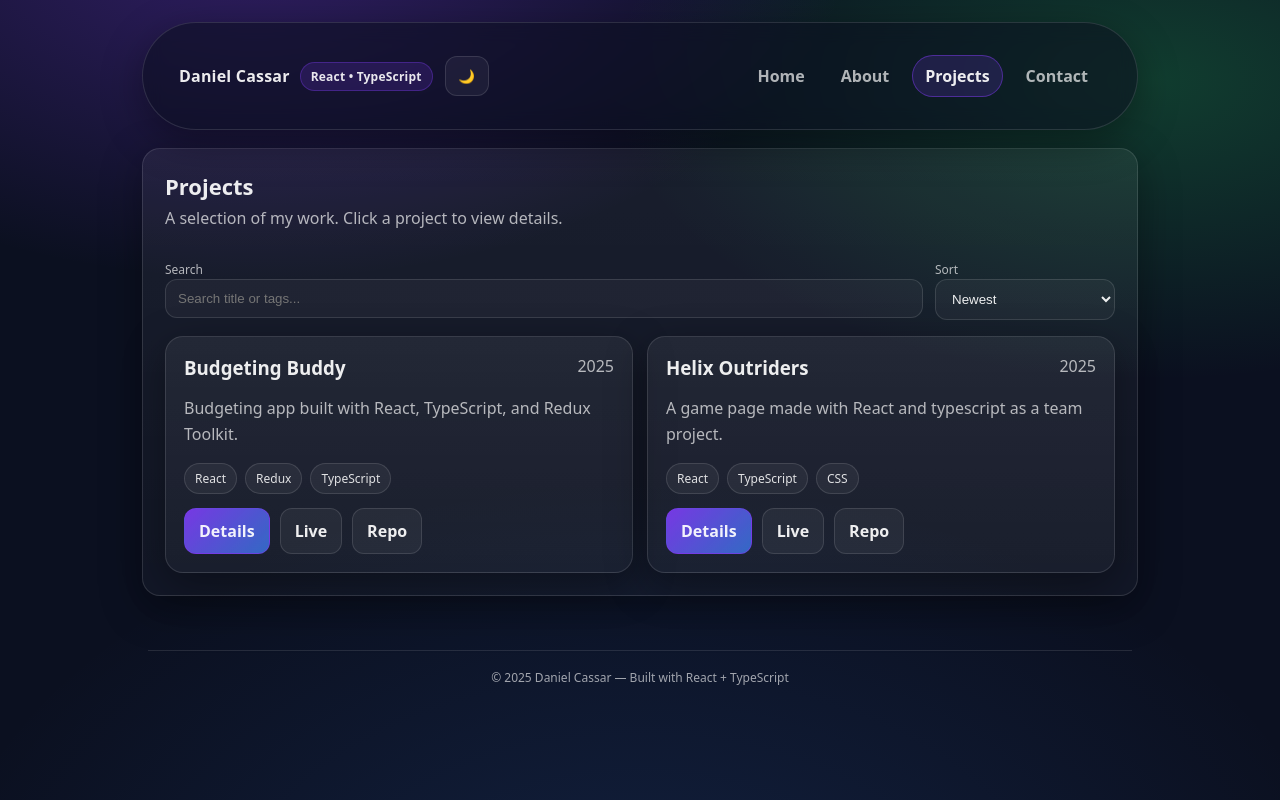
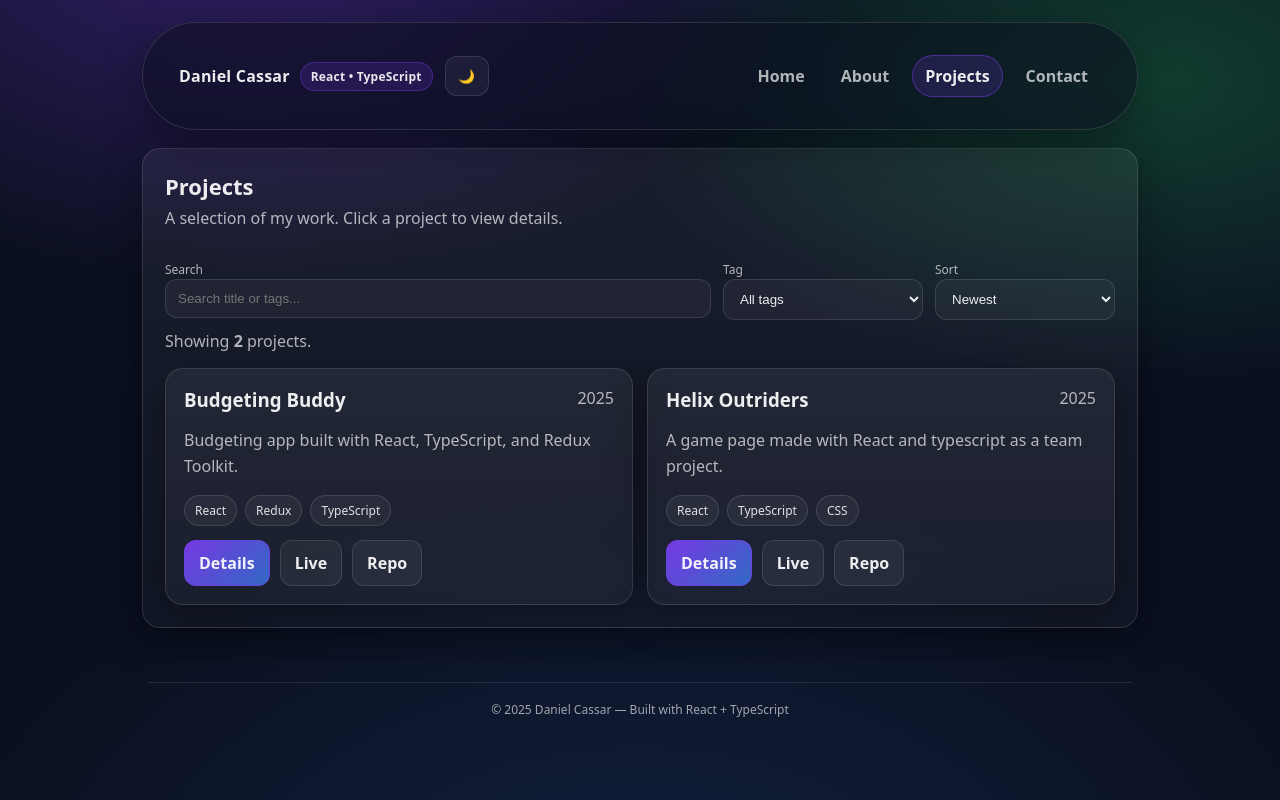
Before and after one commit to DanielCassar07/AWDPortfolio, a React (Vite) app: page /projects in a window 1280 px wide. Built offline with nearby package versions, Linux system fonts and the light colour scheme.

Commit message:
Added projects tag filtering with search and sort

```diff
--- a/src/pages/Projects.tsx
+++ b/src/pages/Projects.tsx
@@ -8,28 +8,55 @@ export default function Projects() {
   const { items, sort } = useAppSelector((s) => s.projects);
 
   const [query, setQuery] = useState("");
+  const [tag, setTag] = useState<string>("all"); //tag filter
+
+// build dropdown options from your tags
+  const allTags = useMemo(() => {
+    const set = new Set<string>();
+    items.forEach((p) => (p.tags ?? []).forEach((t) => set.add(t)));
+    return ["all", ...Array.from(set).sort((a, b) => a.localeCompare(b))];
+  }, [items]);
 
   const filtered = useMemo(() => {
     const q = query.trim().toLowerCase();
 
-    const base = q
-      ? items.filter((p) =>
-          `${p.title} ${p.tags.join(" ")}`.toLowerCase().includes(q)
-        )
-      : items;
+    // 1) start from all items
+    let base = [...items];
 
+    // 2) filter by tag (if selected)
+    if (tag !== "all") {
+      base = base.filter((p) => (p.tags ?? []).includes(tag));
+    }
+
+    // 3) filter by search query
+    if (q) {
+      base = base.filter((p) =>
+        `${p.title} ${(p.tags ?? []).join(" ")}`.toLowerCase().includes(q)
+      );
+    }
+
+    // 4) sort
     const sorted = [...base];
     if (sort === "az") sorted.sort((a, b) => a.title.localeCompare(b.title));
     else sorted.sort((a, b) => (b.year ?? 0) - (a.year ?? 0));
 
     return sorted;
-  }, [items, query, sort]);
+  }, [items, query, tag, sort]);
 
   return (
     <section className="card section">
-      <div style={{ display: "flex", justifyContent: "space-between", gap: 12, flexWrap: "wrap" }}>
+      <div
+        style={{
+          display: "flex",
+          justifyContent: "space-between",
+          gap: 12,
+          flexWrap: "wrap",
+        }}
+      >
         <div>
-          <h2 className="h2" style={{ marginBottom: 6 }}>Projects</h2>
+          <h2 className="h2" style={{ marginBottom: 6 }}>
+            Projects
+          </h2>
           <p className="muted" style={{ marginTop: 0 }}>
             A selection of my work. Click a project to view details.
           </p>
@@ -38,8 +65,11 @@ export default function Projects() {
 
       {/* Controls */}
       <div style={{ display: "flex", gap: 12, flexWrap: "wrap", marginTop: 12 }}>
+        {/* Search */}
         <div style={{ minWidth: 240, flex: "1 1 240px" }}>
-          <label className="muted" style={{ fontSize: 12 }}>Search</label>
+          <label className="muted" style={{ fontSize: 12 }}>
+            Search
+          </label>
           <input
             className="input"
             value={query}
@@ -48,8 +78,29 @@ export default function Projects() {
           />
         </div>
 
+        {/* ✅ NEW: Tag filter */}
+        <div style={{ width: 200 }}>
+          <label className="muted" style={{ fontSize: 12 }}>
+            Tag
+          </label>
+          <select
+            className="select"
+            value={tag}
+            onChange={(e) => setTag(e.target.value)}
+          >
+            {allTags.map((t) => (
+              <option key={t} value={t}>
+                {t === "all" ? "All tags" : t}
+              </option>
+            ))}
+          </select>
+        </div>
+
+        {/* Sort (Redux) */}
         <div style={{ width: 180 }}>
-          <label className="muted" style={{ fontSize: 12 }}>Sort</label>
+          <label className="muted" style={{ fontSize: 12 }}>
+            Sort
+          </label>
           <select
             className="select"
             value={sort}
@@ -63,14 +114,31 @@ export default function Projects() {
         </div>
       </div>
 
+      {/* Count */}
+      <p className="muted" style={{ marginTop: 10 }}>
+        Showing <b>{filtered.length}</b> project{filtered.length !== 1 ? "s" : ""}.
+      </p>
+
       <div style={{ marginTop: 16 }}>
         {filtered.length === 0 ? (
-          <p className="muted">No projects found. Check your src/data/projects.json.</p>
+          <p className="muted">
+            No projects found. Check your src/data/projects.json.
+          </p>
         ) : (
           <div className="projectsGrid">
             {filtered.map((p: Project) => (
-              <article key={p.id} className="card section" style={{ padding: 18 }}>
-                <div style={{ display: "flex", justifyContent: "space-between", gap: 12 }}>
+              <article
+                key={p.id}
+                className="card section"
+                style={{ padding: 18 }}
+              >
+                <div
+                  style={{
+                    display: "flex",
+                    justifyContent: "space-between",
+                    gap: 12,
+                  }}
+                >
                   <h3 style={{ margin: 0 }}>{p.title}</h3>
                   {p.year ? <span className="muted">{p.year}</span> : null}
                 </div>
@@ -80,16 +148,43 @@ export default function Projects() {
                 </p>
 
                 <div className="badges">
-                  {p.tags.map((t) => (
-                    <span key={t} className="badge">{t}</span>
+                  {(p.tags ?? []).map((t) => (
+                    <span key={t} className="badge">
+                      {t}
+                    </span>
                   ))}
                 </div>
 
-                <div style={{ display: "flex", gap: 10, flexWrap: "wrap", marginTop: 14 }}>
-                  <a className="btn primary" href={`/projects/${p.id}`}>Details</a>
-                  <a className="btn" href={p.liveUrl} target="_blank" rel="noreferrer">Live</a>
+                <div
+                  style={{
+                    display: "flex",
+                    gap: 10,
+                    flexWrap: "wrap",
+                    marginTop: 14,
+                  }}
+                >
+                  <a className="btn primary" href={`/projects/${p.id}`}>
+                    Details
+                  </a>
+                  {p.liveUrl ? (
+                    <a
+                      className="btn"
+                      href={p.liveUrl}
+                      target="_blank"
+                      rel="noreferrer"
+                    >
+                      Live
+                    </a>
+                  ) : null}
                   {p.repoUrl ? (
-                    <a className="btn" href={p.repoUrl} target="_blank" rel="noreferrer">Repo</a>
+                    <a
+                      className="btn"
+                      href={p.repoUrl}
+                      target="_blank"
+                      rel="noreferrer"
+                    >
+                      Repo
+                    </a>
                   ) : null}
                 </div>
               </article>
```
